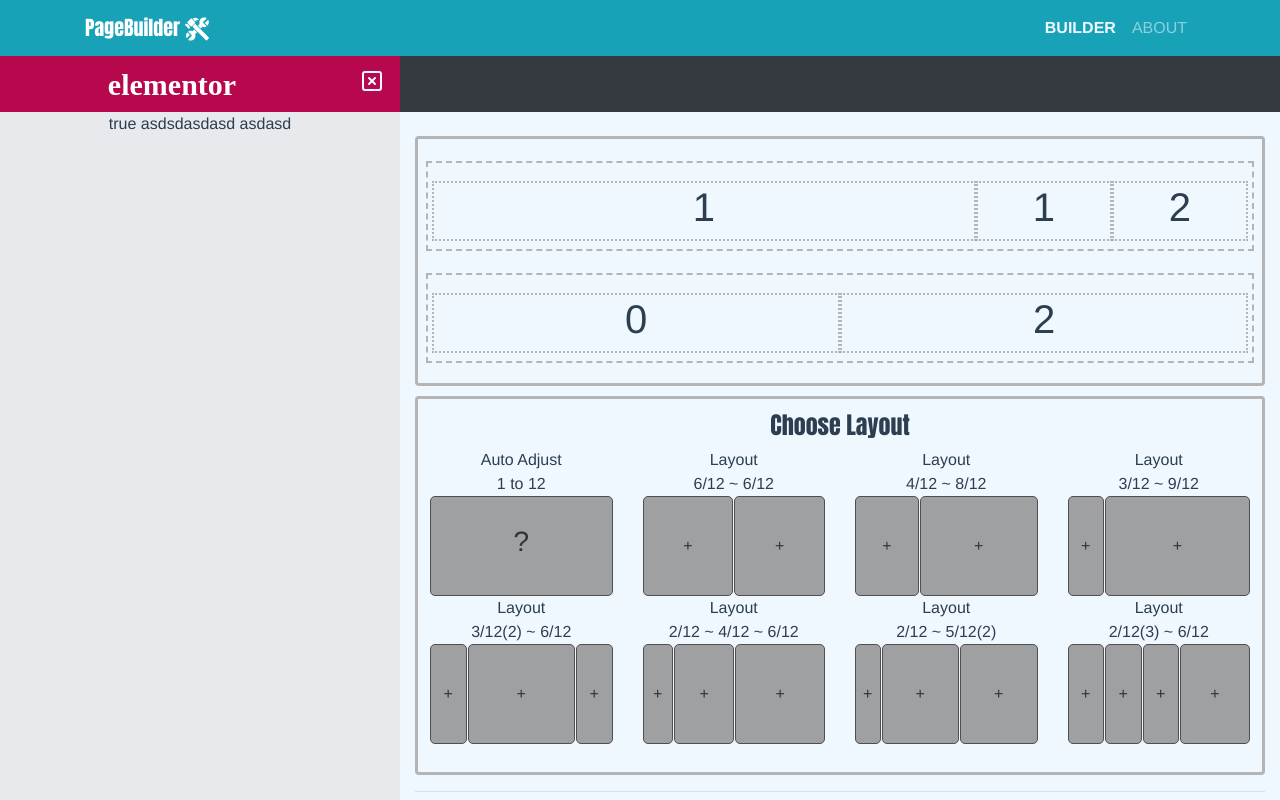
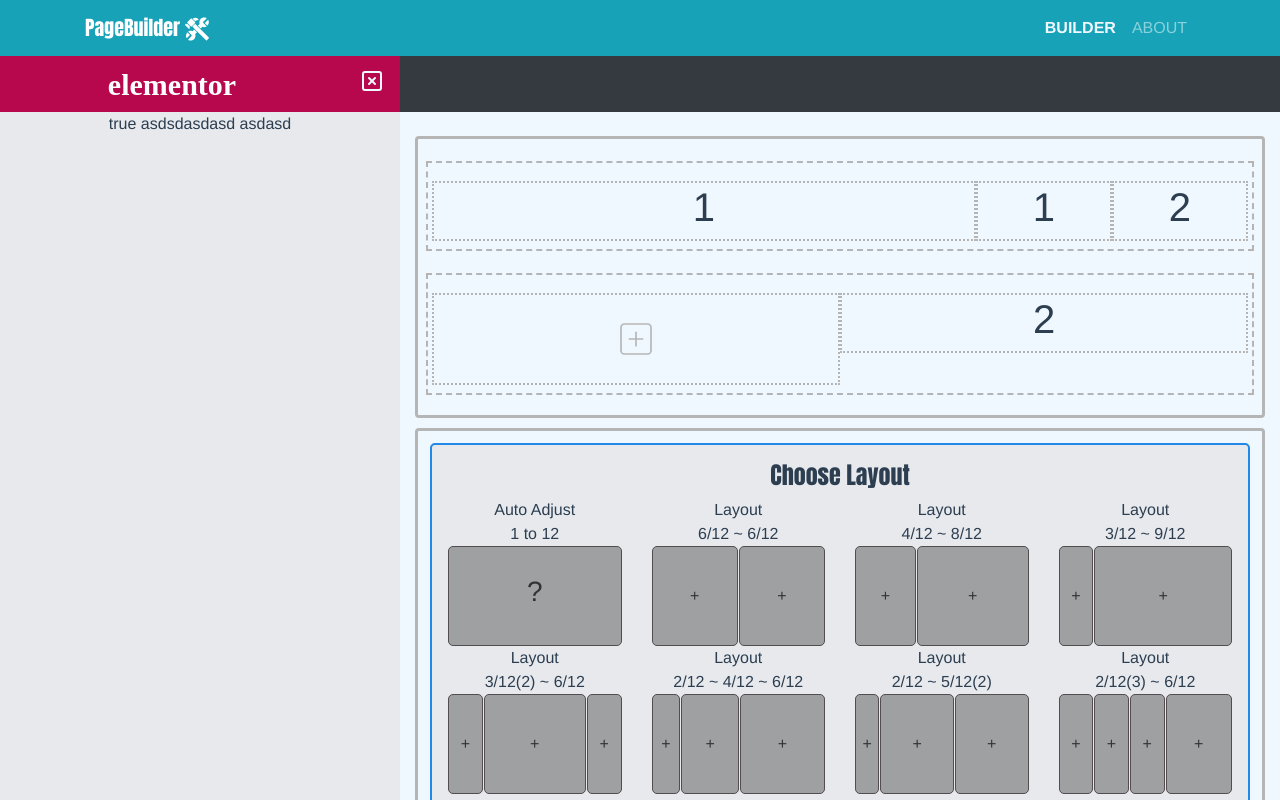
Before and after one commit to eevan7a9/webpage-builder-elementor, a Vue app in the folder frontend/: page /#/ in a window 1280 px wide. Both pictures are taken after a click on the element "Add Section". Shown: the top 800 px of the page. Built offline with nearby package versions, Linux system fonts and the light colour scheme; a web font is replaced by a local one; what vue-sweetalert2 would draw is missing.

Commit message:
updated styles

```diff
--- a/frontend/src/components/column/ColumnItem.vue
+++ b/frontend/src/components/column/ColumnItem.vue
@@ -20,7 +20,24 @@
       </button>
     </div>
     <div class="item-content">
-      <h1>{{ column.elements.length }}</h1>
+      <h1 v-if="column.elements.length">{{ column.elements.length }}</h1>
+      <svg
+        xmlns="http://www.w3.org/2000/svg"
+        width="40"
+        height="40"
+        viewBox="0 0 24 24"
+        fill="none"
+        stroke="currentColor"
+        stroke-width="1"
+        stroke-linecap="round"
+        stroke-linejoin="round"
+        class="m-4"
+        v-else
+      >
+        <rect x="3" y="3" width="18" height="18" rx="2" ry="2" />
+        <line x1="12" y1="8" x2="12" y2="16" />
+        <line x1="8" y1="12" x2="16" y2="12" />
+      </svg>
     </div>
   </div>
 </template>
@@ -64,6 +81,10 @@ export default {
   }
   .item-content {
     border: 2px dotted #b5b5b5;
+    cursor: pointer;
+    svg {
+      color: #b5b5b5;
+    }
   }
   &:hover {
     .column-options {
@@ -92,6 +113,9 @@ export default {
     }
     .item-content {
       border: 3px dotted #17a2b8;
+      svg {
+        color: #17a2b8;
+      }
     }
   }
 }
--- a/frontend/src/components/column/ColumnLayout.vue
+++ b/frontend/src/components/column/ColumnLayout.vue
@@ -1,5 +1,5 @@
 <template>
-  <div>
+  <div class="layouts-wrapper p-3">
     <div class="text-center">
       <h4 style="font-family: 'Anton', sans-serif">Choose Layout</h4>
     </div>
@@ -74,6 +74,11 @@ export default {
 </script>
 
 <style lang="scss" scoped>
+.layouts-wrapper {
+  background: #e7e9ed;
+  border: solid 2px #2488e6;
+  border-radius: 5px;
+}
 .choice-wrapper {
   .item-wrapper {
     .choice-item {
@@ -119,14 +124,14 @@ export default {
       .choice-item {
         div {
           background: #e7e9ed;
-          border: 2px solid #b7084e;
+          border: 1px solid #b7084e;
           color: #b7084e;
           font-weight: bold;
           transition: 0.5s;
         }
         &.item-1 {
           .question-mark {
-            border: 3px solid #2488e6;
+            border: 1px solid #2488e6;
             color: #2488e6;
           }
         }
--- a/frontend/src/components/row/RowItem.vue
+++ b/frontend/src/components/row/RowItem.vue
@@ -7,7 +7,7 @@
       <button class="btn text-light p-1 pb-2 border row-handle">
         <img src="@/assets/icons/handler-icon.svg" />
       </button>
-      <button class="btn text-light p-1 pb-2 border" @click="newColumn">
+      <button class="btn text-light p-1 pb-2 border add" @click="newColumn">
         <img src="@/assets/icons/add-icon.svg" />
       </button>
       <button
```
